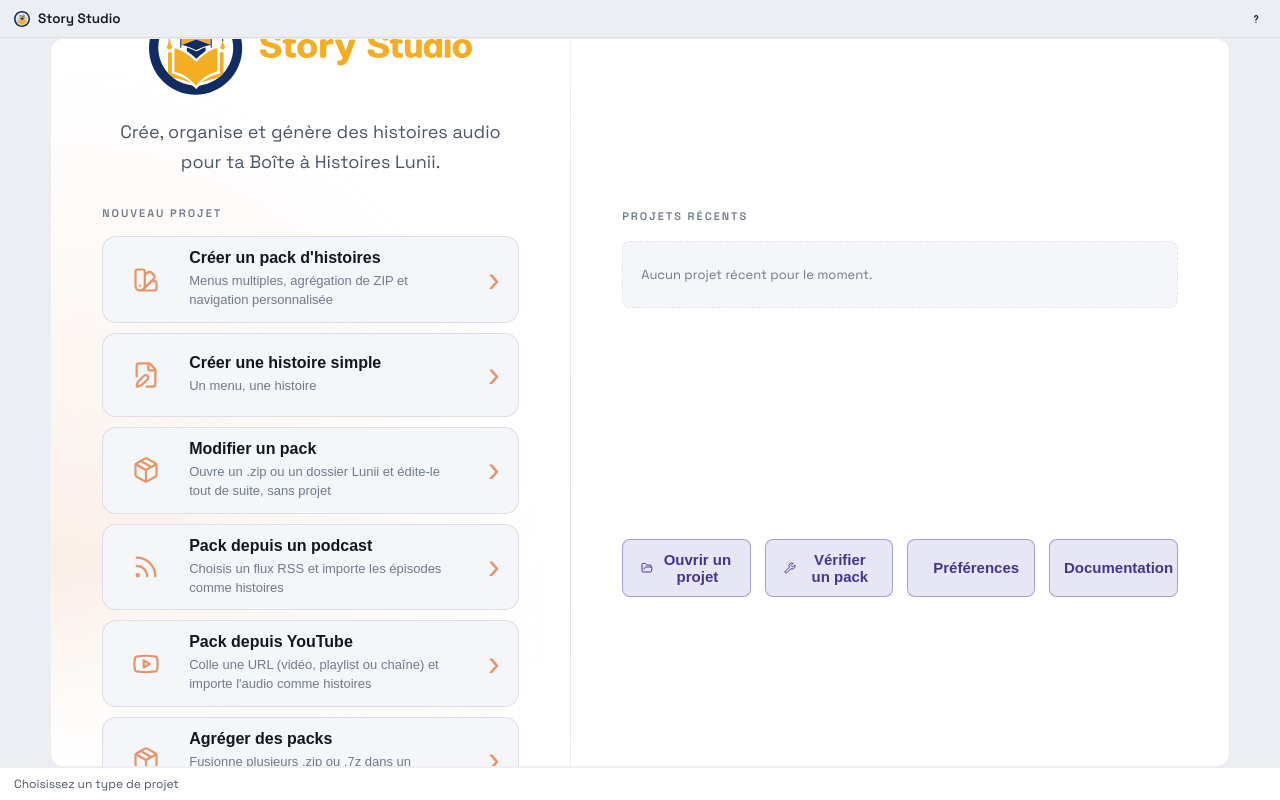
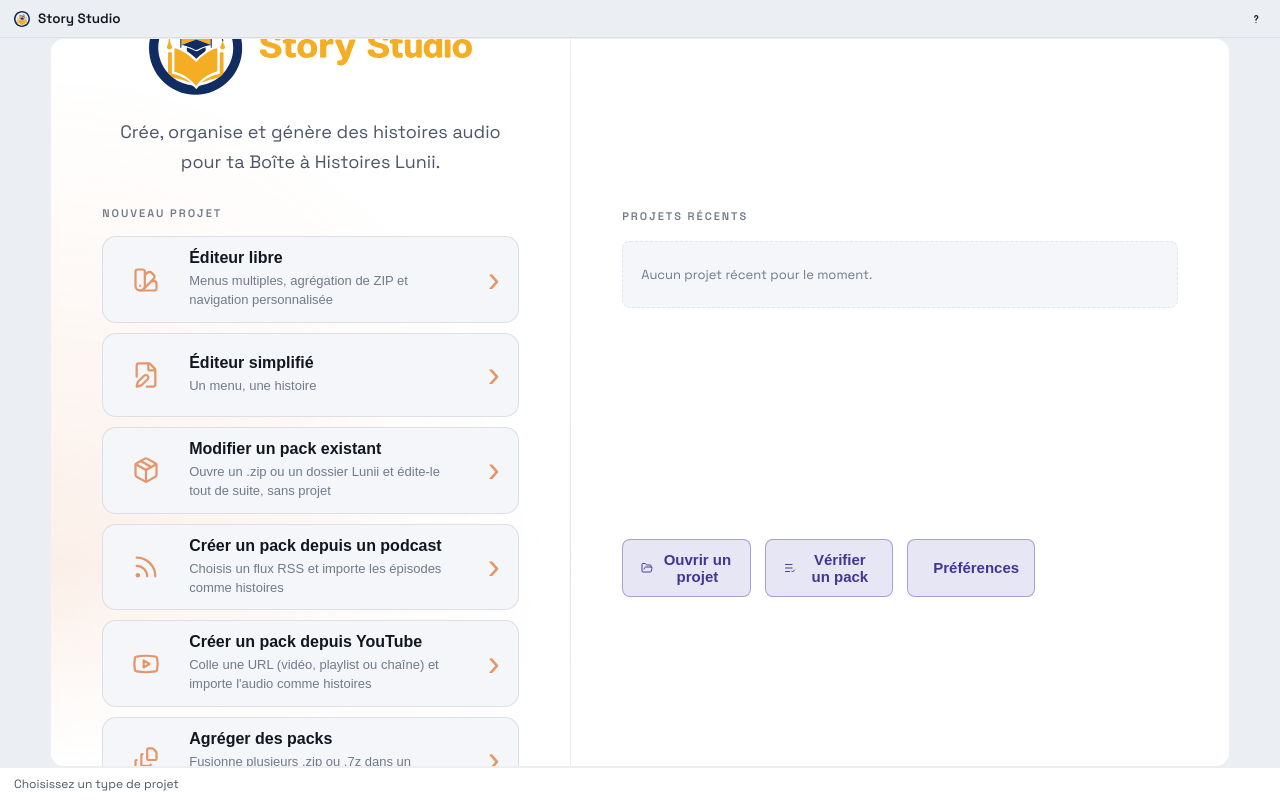
Before and after one commit to Hugs11/story-studio, a React (Vite) app: page / in a window 1280 px wide. Built offline with nearby package versions, Linux system fonts and the light colour scheme.

Commit message:
Update home screen actions

```diff
--- a/src/components/ModeSelector/ModeSelector.css
+++ b/src/components/ModeSelector/ModeSelector.css
@@ -392,45 +392,6 @@
   color: var(--accent-2-text);
 }
 
-.mode-doc-overlay {
-  position: absolute;
-  inset: 0;
-  z-index: 5;
-  display: flex;
-  align-items: center;
-  justify-content: center;
-  background: rgba(0, 0, 0, 0.45);
-}
-
-.mode-doc-modal {
-  width: min(420px, calc(100% - 40px));
-  display: flex;
-  flex-direction: column;
-  gap: 12px;
-  padding: 20px;
-  border: 1px solid var(--borderLt);
-  border-radius: var(--border-radius-lg);
-  background: var(--bg1);
-  box-shadow: 0 18px 44px rgba(0, 0, 0, 0.32);
-}
-
-.mode-doc-title {
-  color: var(--text);
-  font-size: 16px;
-  font-weight: 700;
-}
-
-.mode-doc-text,
-.mode-doc-link {
-  color: var(--text-secondary);
-  font-size: 13px;
-  line-height: 1.55;
-}
-
-.mode-doc-link {
-  color: var(--muted);
-}
-
 @media (max-width: 980px) {
   .mode-selector {
     grid-template-columns: 1fr;
--- a/src/components/ModeSelector/ModeSelector.jsx
+++ b/src/components/ModeSelector/ModeSelector.jsx
@@ -1,8 +1,7 @@
 import { useEffect, useMemo, useState } from 'react';
 import './ModeSelector.css';
-import { FilePen, FolderOpen, ListTodo, Package, RotateCcw, Rss, SlidersHorizontal, SwatchBook, Wrench, X, Youtube } from '../icons/LucideLocal';
+import { FilePen, FileStack, FolderOpen, ListCheck, Package, RotateCcw, Rss, SlidersHorizontal, SwatchBook, X, Youtube } from '../icons/LucideLocal';
 import { Tooltip } from '../common/Tooltip';
-import { Button } from '../common/Button';
 import { useLocalFile } from '../../hooks/useLocalFile';
 import { loadProjectFromPath } from '../../store/projectIO';
 
@@ -56,7 +55,6 @@
   onRecoverSession,
   onIgnoreSessionRecovery,
 }) {
-  const [documentationOpen, setDocumentationOpen] = useState(false);
   const [loadedThumbnails, setLoadedThumbnails] = useState({});
   const visibleRecentProjects = useMemo(() => recentProjects.slice(0, 5), [recentProjects]);
   const visibleRecoveries = useMemo(() => sessionRecoveries.slice(0, 2), [sessionRecoveries]);
@@ -108,7 +106,7 @@
           <button className="mode-action-card" onClick={() => onSelect('pack')}>
             <span className="mode-action-icon"><ActionIcon Icon={SwatchBook} /></span>
             <span className="mode-action-copy">
-              <span className="mode-action-name">Créer un pack d'histoires</span>
+              <span className="mode-action-name">Éditeur libre</span>
               <span className="mode-action-desc">Menus multiples, agrégation de ZIP et navigation personnalisée</span>
             </span>
             <span className="mode-action-arrow">›</span>
@@ -117,7 +115,7 @@
           <button className="mode-action-card" onClick={() => onSelect('simple')}>
             <span className="mode-action-icon"><ActionIcon Icon={FilePen} /></span>
             <span className="mode-action-copy">
-              <span className="mode-action-name">Créer une histoire simple</span>
+              <span className="mode-action-name">Éditeur simplifié</span>
               <span className="mode-action-desc">Un menu, une histoire</span>
             </span>
             <span className="mode-action-arrow">›</span>
@@ -127,7 +125,7 @@
             <button className="mode-action-card" onClick={onEditPack}>
               <span className="mode-action-icon"><ActionIcon Icon={Package} /></span>
               <span className="mode-action-copy">
-                <span className="mode-action-name">Modifier un pack</span>
+                <span className="mode-action-name">Modifier un pack existant</span>
                 <span className="mode-action-desc">Ouvre un .zip ou un dossier Lunii et édite-le tout de suite, sans projet</span>
               </span>
               <span className="mode-action-arrow">›</span>
@@ -138,7 +136,7 @@
             <button className="mode-action-card" onClick={onPodcastFunnel}>
               <span className="mode-action-icon"><ActionIcon Icon={Rss} /></span>
               <span className="mode-action-copy">
-                <span className="mode-action-name">Pack depuis un podcast</span>
+                <span className="mode-action-name">Créer un pack depuis un podcast</span>
                 <span className="mode-action-desc">Choisis un flux RSS et importe les épisodes comme histoires</span>
               </span>
               <span className="mode-action-arrow">›</span>
@@ -149,7 +147,7 @@
             <button className="mode-action-card" onClick={onYoutubeFunnel}>
               <span className="mode-action-icon"><ActionIcon Icon={Youtube} /></span>
               <span className="mode-action-copy">
-                <span className="mode-action-name">Pack depuis YouTube</span>
+                <span className="mode-action-name">Créer un pack depuis YouTube</span>
                 <span className="mode-action-desc">Colle une URL (vidéo, playlist ou chaîne) et importe l'audio comme histoires</span>
               </span>
               <span className="mode-action-arrow">›</span>
@@ -158,7 +156,7 @@
 
           {onAggregatePacks && (
             <button className="mode-action-card" onClick={onAggregatePacks}>
-              <span className="mode-action-icon"><ActionIcon Icon={Package} /></span>
+              <span className="mode-action-icon"><ActionIcon Icon={FileStack} /></span>
               <span className="mode-action-copy">
                 <span className="mode-action-name">Agréger des packs</span>
                 <span className="mode-action-desc">Fusionne plusieurs .zip ou .7z dans un nouveau pack généré directement</span>
@@ -246,7 +244,7 @@
           </button>
           {onCheckPack && (
             <button className="mode-secondary-button mode-secondary-button--tool" onClick={onCheckPack}>
-              <ActionIcon Icon={Wrench} />
+              <ActionIcon Icon={ListCheck} />
               <span>Vérifier un pack</span>
             </button>
           )}
@@ -254,25 +252,8 @@
             <ActionIcon Icon={SlidersHorizontal} />
             <span>Préférences</span>
           </button>
-          <button className="mode-secondary-button mode-secondary-button--tool" onClick={() => setDocumentationOpen(true)}>
-            <ActionIcon Icon={ListTodo} />
-            <span>Documentation</span>
-          </button>
         </div>
       </section>
-
-      {documentationOpen && (
-        <div className="mode-doc-overlay" onMouseDown={() => setDocumentationOpen(false)}>
-          <div className="mode-doc-modal" onMouseDown={(event) => event.stopPropagation()}>
-            <div className="mode-doc-title">Documentation</div>
-            <div className="mode-doc-text">
-              Je n'ai pas encore eu le temps de m'en occuper. Si tu es volontaire, une contribution sera la bienvenue.
-            </div>
-            <div className="mode-doc-link">Lien GitHub à ajouter plus tard.</div>
-            <Button onClick={() => setDocumentationOpen(false)}>Fermer</Button>
-          </div>
-        </div>
-      )}
     </div>
   );
 }
--- a/src/components/icons/LucideLocal.jsx
+++ b/src/components/icons/LucideLocal.jsx
@@ -145,6 +145,19 @@
   ['path', { d: 'M13 19h8' }],
   ['path', { d: 'm3 17 2 2 4-4' }],
   ['rect', { x: '3', y: '4', width: '6', height: '6', rx: '1' }],
+];
+
+const listCheckNode = [
+  ['path', { d: 'M16 5H3' }],
+  ['path', { d: 'M16 12H3' }],
+  ['path', { d: 'M11 19H3' }],
+  ['path', { d: 'm15 18 2 2 4-4' }],
+];
+
+const fileStackNode = [
+  ['path', { d: 'M11 21a1 1 0 0 1-1 1H4a1 1 0 0 1-1-1v-8a1 1 0 0 1 1-1' }],
+  ['path', { d: 'M16 16a1 1 0 0 1-1 1H9a1 1 0 0 1-1-1V8a1 1 0 0 1 1-1' }],
+  ['path', { d: 'M21 6a2 2 0 0 0-.586-1.414l-2-2A2 2 0 0 0 17 2h-3a1 1 0 0 0-1 1v8a1 1 0 0 0 1 1h6a1 1 0 0 0 1-1z' }],
 ];
 
 const swatchBookNode = [
@@ -385,6 +398,8 @@
 export const Package = createLocalLucideIcon(packageNode);
 export const SlidersHorizontal = createLocalLucideIcon(slidersHorizontalNode);
 export const ListTodo = createLocalLucideIcon(listTodoNode);
+export const ListCheck = createLocalLucideIcon(listCheckNode);
+export const FileStack = createLocalLucideIcon(fileStackNode);
 export const SwatchBook = createLocalLucideIcon(swatchBookNode);
 export const Play = createLocalLucideIcon(playNode);
 export const Pause = createLocalLucideIcon(pauseNode);
```
